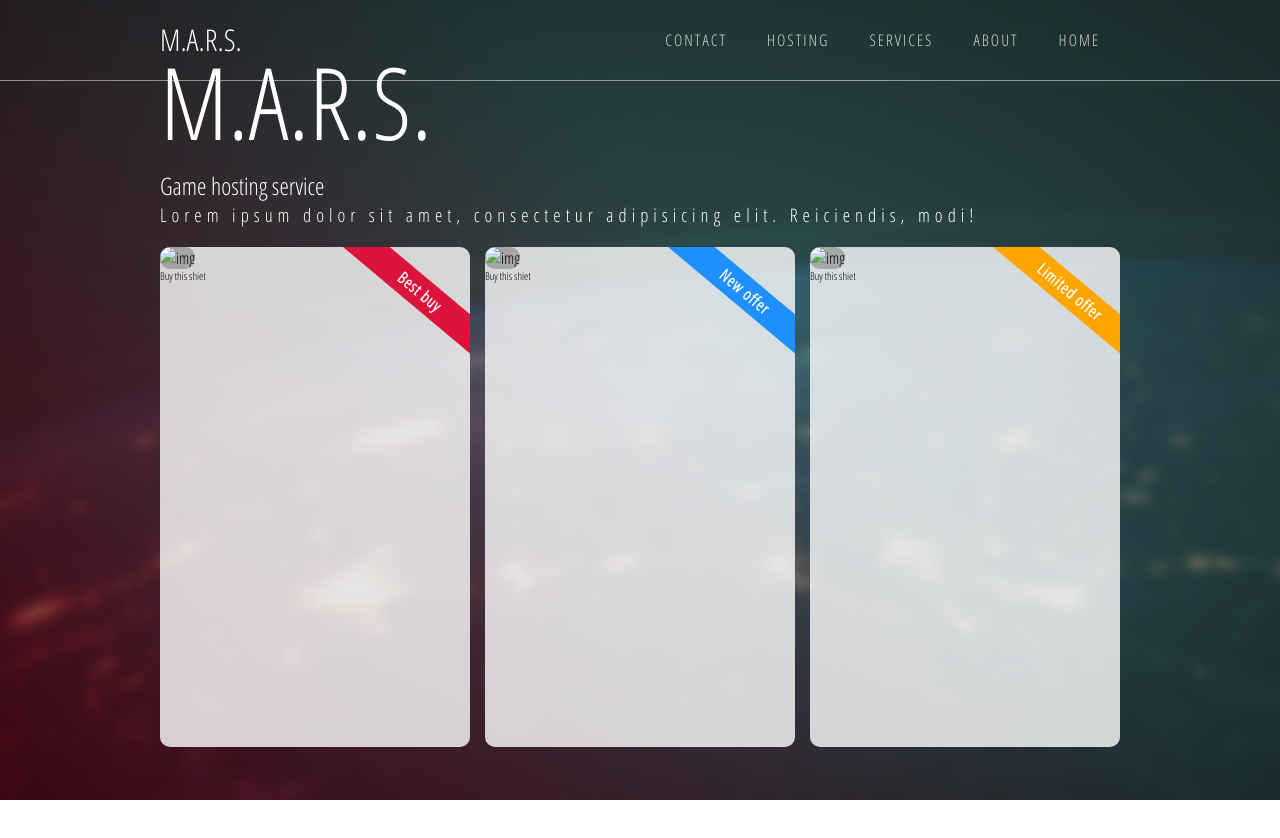
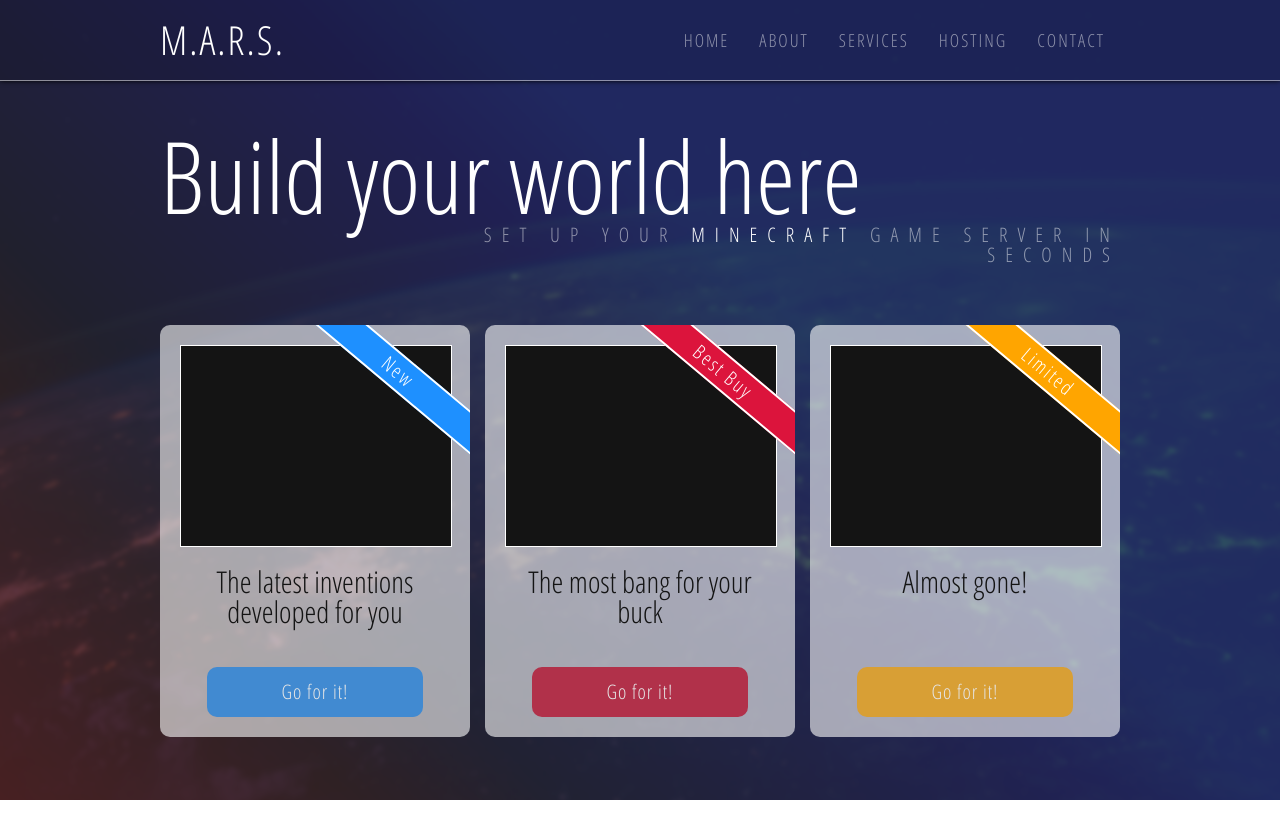
Before and after one commit to GTTgtt/mars, a plain HTML site: page index.html in a window 1280 px wide. Shown: the top 838 px of the page. After the commit the page ends 800 px from the top, so only its background shows below. Drawn offline with nearby package versions, Linux system fonts and the light colour scheme.

Commit message:
Add files via upload

```diff
--- a/index.html
+++ b/index.html
@@ -2,9 +2,11 @@
 <html>
     <head>
         <meta charset="utf-8">
+        <meta name="viewport" content="width=device-width, initial-scale=1.0">
 
-        <link rel="stylesheet" type="text/css" href="reset.css" />
-        <link rel="stylesheet" type="text/css" href="style.css" />
+        <link rel="stylesheet" type="text/css" href="css/style.css" />
+
+        <script src="https://ajax.googleapis.com/ajax/libs/jquery/3.2.1/jquery.min.js"></script>
 
         <title>M.A.R.S.</title>
     </head>
@@ -12,40 +14,39 @@
         <nav>
             <div class="container">
                 <div id="logo">M.A.R.S.</div>
-                <a href="#">Home</a>
-                <a href="#">About</a>
-                <a href="#">Services</a>
-                <a href="#">Hosting</a>
-                <a href="#">Contact</a>
+                <a href="#">contact</a>
+                <a href="#">hosting</a>
+                <a href="#">services</a>
+                <a href="#">about</a>
+                <a href="#">home</a>
             </div>
         </nav>
-        <!--<div id="margin"></div>-->
-        <header>
-            <div id="slider">
-                <div class="container" id="headings">
-                    <h1>M.A.R.S.</h1>
-                    <h2>Game hosting service</h2>
-                    <h3>Lorem ipsum dolor sit amet, consectetur adipisicing elit. Reiciendis, modi!</h3>
-                    <div id="offers">
-                        <div class="first-offer">
-                            <div class="ribbon crimson">Best buy</div>
-                            <img src="" alt="img" />
-                            <h6>Buy this shiet</h6>
-                        </div>
-                        <div class="first-offer">
-                            <div class="ribbon dodgerblue">New offer</div>
-                            <img src="" alt="img" />
-                            <h6>Buy this shiet</h6>
-                        </div>
-                        <div class="first-offer">
-                            <div class="ribbon orange">Limited offer</div>
-                            <img src="" alt="img" />
-                            <h6>Buy this shiet</h6>
-                        </div>
+        <header class="container">
+            <div>
+                <h1>Build your world here</h1>
+                <h2>Set up your <font id="word">minecraft</font> game server in seconds</h2>
+            </div>
+            <h2></h2>
+            <div id="offers">
+                <div class="offer">
+                    <div class="ribbon bg-color2">new</div>
+                    <div class="img"></div>
+                    <div class="h3"><h3>The latest inventions developed for you</h3></div>
+                    <button class="bg-color2">Go for it!</button>
+                </div>
+                <div class="offer">
+                    <div class="ribbon bg-color1">best buy</div>
+                    <div class="img"></div>
+                    <div class="h3"><h3>The most bang for your buck</h3></div>
+                    <button class="bg-color1">Go for it!</button>
+                </div>
+                <div class="offer">
+                    <div class="ribbon bg-color3">limited</div>
+                    <div class="img"></div>
+                    <div class="h3"><h3>Almost gone!</h3></div>
 
-                    </div>
+                    <button class="bg-color3">Go for it!</button>
                 </div>
-
             </div>
         </header>
         <main>
--- /dev/null
+++ b/scss/base/_base.scss
@@ -0,0 +1,50 @@
+body, html {
+    height: 100%;
+    overflow: hidden;
+}
+
+body:before {
+    content: '';
+    position: absolute;
+    top: 0;
+    left: 0;
+    width: 100%;
+    height: 100%;
+
+    background-image: url(../img/StockSnap_KGSTJH2CB7.jpg), linear-gradient(45deg, $color1, $color2 60%);
+    background-attachment: fixed;
+    background-repeat: no-repeat;
+    background-position: center;
+    background-size: cover;
+    background-blend-mode: overlay;
+
+    filter: blur(2px) contrast(50%) brightness(50%);
+    transform: scale(1.1);
+}
+
+h1 {
+    font-size: 100px;
+    line-height: 100px;
+    width: 100%;
+}
+
+h2 {
+    font-size: 20px;
+    line-height: 20px;
+    letter-spacing: 10px;
+    color: rgba(white, 0.5);
+    text-transform: uppercase;
+    margin-bottom: 20px;
+    width: 70%;
+    text-align: right;
+    float: right;
+}
+
+h3 {
+    font-size: 30px;
+    line-height: 30px;
+    margin-bottom: 20px;
+    text-align: center;
+    letter-spacing: 1;
+    color: rgba(20, 20, 20, 1);
+}
--- /dev/null
+++ b/scss/base/_mixins.scss
@@ -0,0 +1,14 @@
+// @include border-radius(number);
+// @include border-radius; --> :default-value
+@mixin border-radius($radius:10px){
+    -webkit-border-radius: $radius;
+    -moz-border-radius: $radius;
+    border-radius: $radius;
+}
+
+@mixin transition($trans){
+    -webkit-transition: $trans;
+    -moz-transition: $trans;
+    -o-transition: $trans;
+    transition: $trans;
+}
--- /dev/null
+++ b/scss/base/_other.scss
@@ -0,0 +1,29 @@
+.color1 {
+    color: $color1;
+}
+
+.color2 {
+    color: $color2;
+}
+
+.color3 {
+    color: $color3;
+}
+
+.bg-color1, button.bg-color1b:before {
+    background-color: $color1;
+}
+
+.bg-color2, button.bg-color2b:before {
+    background-color: $color2;
+}
+
+.bg-color3, button.bg-color3b:before {
+    background-color: $color3;
+}
+
+.container {
+    margin-left: auto;
+    margin-right: auto;
+    width: 960px;
+}
--- /dev/null
+++ b/scss/base/_reset.scss
@@ -0,0 +1,13 @@
+@import url('https://fonts.googleapis.com/css?family=Open+Sans+Condensed:300');
+
+* {
+    margin: 0;
+    border: 0;
+    padding: 0;
+    position: relative;
+
+    font-family: 'Open Sans Condensed', sans-serif;
+    font-weight: 300;
+    color: white;
+    text-decoration: none;
+}
--- /dev/null
+++ b/scss/base/_variables.scss
@@ -0,0 +1,3 @@
+$color1: crimson; // 220, 20, 60
+$color2: dodgerblue; // 30, 144, 255
+$color3: orange;
--- /dev/null
+++ b/scss/layout/_header.scss
@@ -0,0 +1,83 @@
+header {
+    margin-top: 81px;
+    height: calc(100% - 81px);
+
+    display: flex;
+    justify-content: center;
+    //align-items: center;
+    flex-direction: column;
+}
+
+#offers {
+    width: 100%;
+    margin: 20px 0;
+    display: flex;
+    justify-content: space-between;
+
+
+    .offer {
+        width: calc((100% / 3) - 50px);
+        height: auto;
+        background-color: rgba(white, 0.6);
+        @include border-radius;
+        overflow: hidden;
+        text-align: center;
+        padding: 20px;
+
+        .img {
+            width: 100%;
+            height: 200px;
+            margin-bottom: 20px;
+            border: 1px solid white;
+            background-color: rgba(20, 20, 20, 1);
+        }
+
+        button {
+            width: 80%;
+            height: 50px;
+            font-size: 20px;
+            letter-spacing: 1px;
+            @include border-radius;
+
+            cursor: pointer;
+            overflow: hidden;
+            outline: none;
+
+            filter: contrast(80%) grayscale(20%);
+        }
+
+        button:hover {
+            filter: none;
+        }
+
+    }
+}
+
+.ribbon {
+    height: 30px;
+    width: 300px;
+    text-transform: capitalize;
+    line-height: 30px;
+    text-align: center;
+    letter-spacing: 2px;
+    font-size: 20px;
+    position: absolute;
+    transform: rotate(40deg);
+    right: -80px;
+    top: 30px;
+    border: 2px solid white;
+    z-index: 2;
+
+    @include transition(all 0.2s linear);
+}
+
+.ribbon:hover {
+    height: 40px;
+    line-height: 40px;
+    cursor: pointer;
+    font-size: 25px;
+}
+
+.h3 {
+    height: 100px;
+}
--- /dev/null
+++ b/scss/layout/_nav.scss
@@ -0,0 +1,34 @@
+nav {
+    position: fixed;
+    width: 100%;
+    height: 80px;
+
+    border-bottom: 1px solid rgba(white, 0.5);
+    background-color: rgba(0, 0, 0, 0.1);
+    box-shadow: 0 0 5px black;
+
+    a {
+        display: inline-block;
+        padding: 31px 15px;
+        font-size: 18px;
+        line-height: 18px;
+        letter-spacing: 2px;
+        float: right;
+        text-transform: uppercase;
+        opacity: 0.5;
+
+        @include transition(all 0.2s linear);
+    }
+
+    a:hover {
+        opacity: 1;
+        font-size: 22px;
+    }
+}
+
+#logo {
+    float: left;
+    font-size: 40px;
+    line-height: 80px;
+    letter-spacing: 2px;
+}
--- /dev/null
+++ b/scss/style.scss
@@ -0,0 +1,10 @@
+@import 'base/_variables.scss';
+@import 'base/_mixins.scss';
+@import 'base/_reset.scss';
+@import 'base/_base.scss';
+
+@import 'layout/_header.scss';
+@import 'layout/_footer.scss';
+@import 'layout/_nav.scss';
+
+@import 'base/_other.scss';
```
Also changed, not shown: css/style.css (added).
